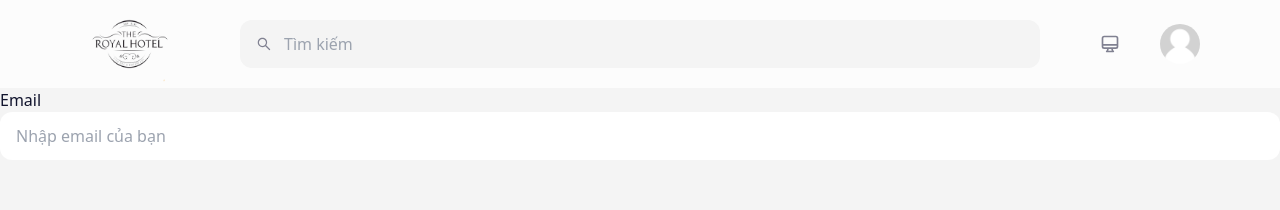
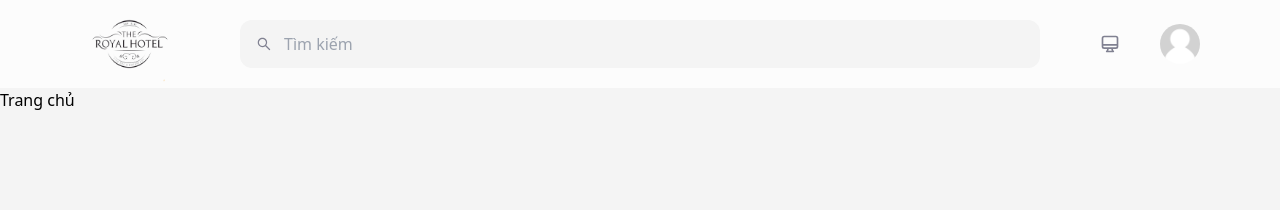
Before and after one commit to vantiendeptrai/datn, a React (Vite) app in the folder FE/: page / in a window 1280 px wide. Shown: the top 210 px of the page. Built offline with nearby package versions, Linux system fonts and the light colour scheme; the HTML template or start-up script is replaced by a standard one.

Commit message:
feat fig

```diff
--- a/FE/src/pages/client/Home/HomePage.tsx
+++ b/FE/src/pages/client/Home/HomePage.tsx
@@ -1,9 +1,4 @@
-import { useState } from "react";
-import { Input } from "../../../components";
-
 const HomePage = () => {
-  const [email, setEmail] = useState("");
-
   return (
     <>
       <div
@@ -12,13 +7,7 @@ const HomePage = () => {
         text-textPrimary
         dark:text-textDark"
       >
-        <Input
-          id="email"
-          label="Email"
-          placeholder="Nhập email của bạn"
-          value={email}
-          onChange={(e) => setEmail(e.target.value)}
-        />
+        Trang chủ
       </div>
     </>
   );
```
